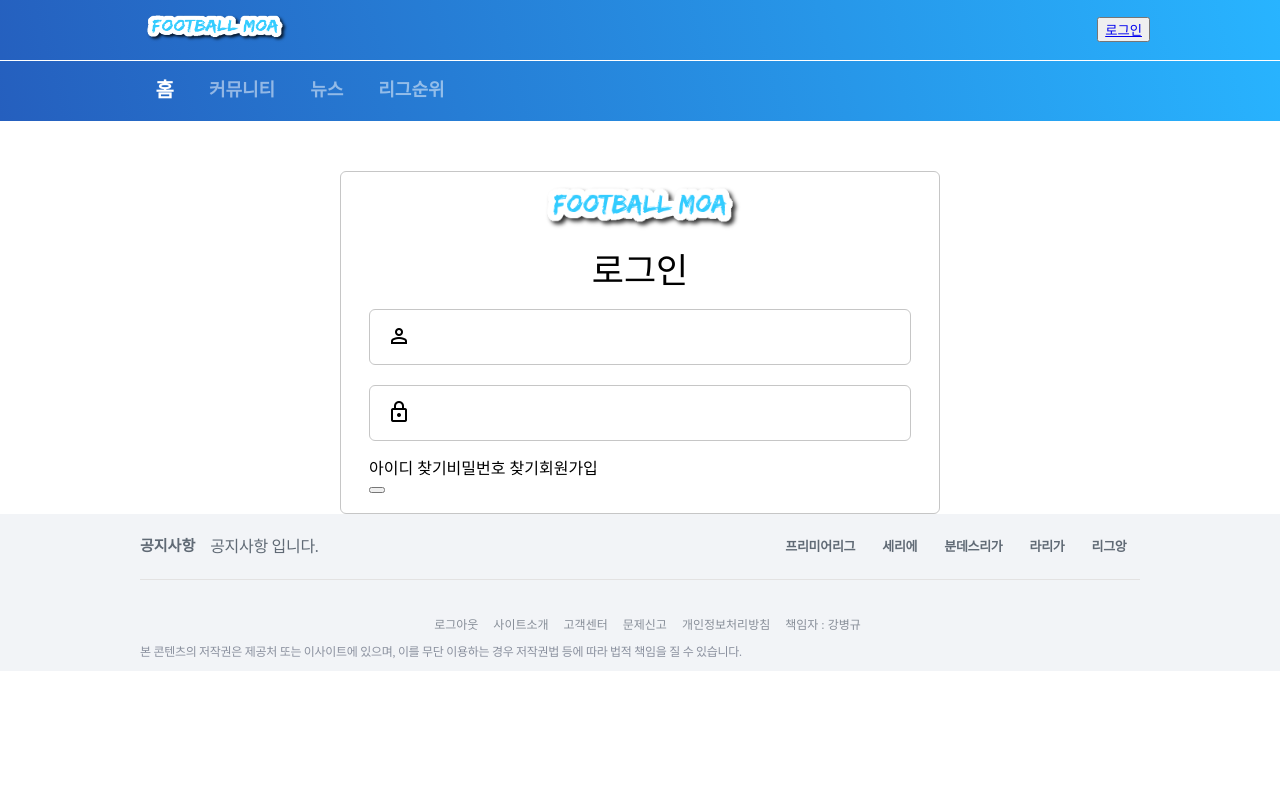
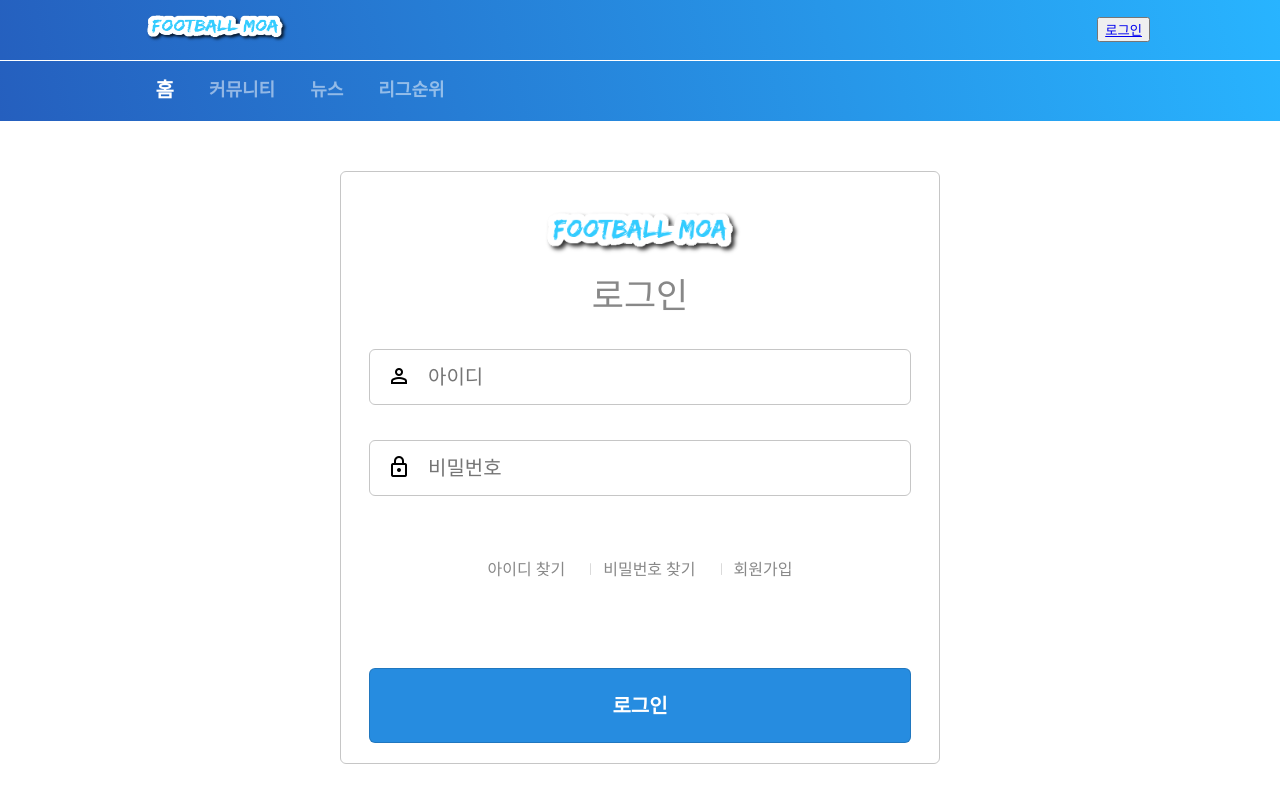
Before and after one commit to ggangb/project3-frontend, a Vue app: page /login in a window 1280 px wide. Shown: the top 800 px of the page. Built offline with nearby package versions, Linux system fonts and the light colour scheme.

Commit message:
로그인 기능 작업중

```diff
--- a/src/components/layout/PageHeader.vue
+++ b/src/components/layout/PageHeader.vue
@@ -2,8 +2,10 @@
   <header class="football_header">
     <div class="football_nav">
       <h1 class="logo_area">
-        <a class="logo_football" >
+        <a  class="logo_football" >
+          <router-link to="/">
           <img class="logo_img" src="@/assets/football.png">
+          </router-link>
         </a>
       </h1>
       <div class="football_tool">
--- a/src/view/PageLogin.vue
+++ b/src/view/PageLogin.vue
@@ -1,5 +1,5 @@
 <template>
-    <div class="container">
+    <div class="container" >
       <div class="content">
         <div class="login_form">
 
@@ -11,26 +11,27 @@
           <div class="pannel_inner">
                 <h2>로그인</h2>
                 <div class="form_idpw">
-                  <div class="id_line">
+                  <div class="id_line"  :class="{active: idFocus}">
                     <div>
                       <span class="material-symbols-outlined">person</span>
-                      <input class="form_id" type="text" />
+                      <input  class="form_id" type="text"  v-on:click="idActive()" placeholder="아이디"/>
                     </div>
                   </div>
-                  <div class="pw_line">
+                  <div class="pw_line"  :class="{active: pwFocus}">
                     <div>
                       <span class="material-symbols-outlined">lock</span>
-                      <input class="form_pw"/>
+                      <input class="form_pw" type="password"  v-on:click="pwActive()" placeholder="비밀번호" />
                     </div>
                   </div>
                   <ul>
-                    <li>아이디 찾기</li>
-                    <li>비밀번호 찾기</li>
-                    <li>회원가입</li>
+                    <li><a>아이디 찾기</a></li>
+                    <li class="pwfind"><a>비밀번호 찾기</a></li>
+                    <li class="join"><a>회원가입</a></li>
                   </ul>
                 </div>
-                <div>
+                <div class="login_btn">
                   <button>
+                    <span>로그인</span>
                   </button>
                 </div>
               </div>
@@ -45,12 +46,29 @@
 
 
 export default {
-
+  data() {
+    return {
+      idFocus: false,
+      pwFocus: false
+    }
+  },
+  methods: {
+    idActive() {
+      this.pwFocus = false;
+      this.idFocus = true;
+    },
+    pwActive() {
+      this.idFocus = false;
+      this.pwFocus = true;
+    }
+  }
 }
 </script>
 
 <style scope>
-
+.container {
+  min-height: 650px;
+}
 .content {
   margin-top: 50px;
 }
@@ -59,7 +77,9 @@ export default {
     width: 600px;
     margin: 0 auto;
   }
-
+  .login_img {
+    margin-top: 25px;
+  }
   .login_img img {
     height: 62px;
     display: block;
@@ -76,7 +96,8 @@ export default {
   .pannel_inner h2 {
     text-align: center;
     font-size: 35px;
-    margin-bottom: 20px;
+    margin-bottom: 35px;
+    color: #888;
   }
   .form_idpw .id_line, .pw_line{
     width: 100%;
@@ -86,19 +107,62 @@ export default {
     box-shadow: none;
     border: 1px solid #c6c6c6;
  }
+ .form_idpw ul {
+  text-align: center;
+  margin-top: 66px;
+  margin-bottom: 90px;
+ }
+ .pwfind, .join {
+  padding-left: 25px;
+ }
+ .pwfind::before, .join::before {
+  content: '';
+    display: inline-block;
+    width: 1px;
+    height: 12px;
+    margin-right: 12px;
+    border-radius: 0.5px;
+    background-color: #dadada;
+ }
  .form_idpw li {
   display: inline-block;
+  color: #888;
  }
+
  .id_line, .pw_line {
   position: relative;
-  margin-bottom: 20px;
+  margin-bottom: 35px;
  }
  .form_id, .form_pw {
   vertical-align: top;
   border: none;
   outline: 0;
   height: 25px;
+  font-weight: 200;
+  font-size: 20px;
+  line-height: 19px;
   width: 450px;
   margin-left: 15px;
  }
+ .id_line.active, .pw_line.active {
+  border: 2px solid skyblue;
+ }
+
+
+ .login_btn button {
+  display: block;
+    width: 100%;
+    padding: 13px 0 13px;
+    border-radius: 6px;
+    border: solid 1px rgba(0,0,0,.15);
+    background-color: #268ce0;
+    box-sizing: border-box;
+    height: 75px;
+ }
+ .login_btn span {
+  font-size: 20px;
+    font-weight: 700;
+    line-height: 24px;
+    color: #fff;
+ }
  </style>
```
